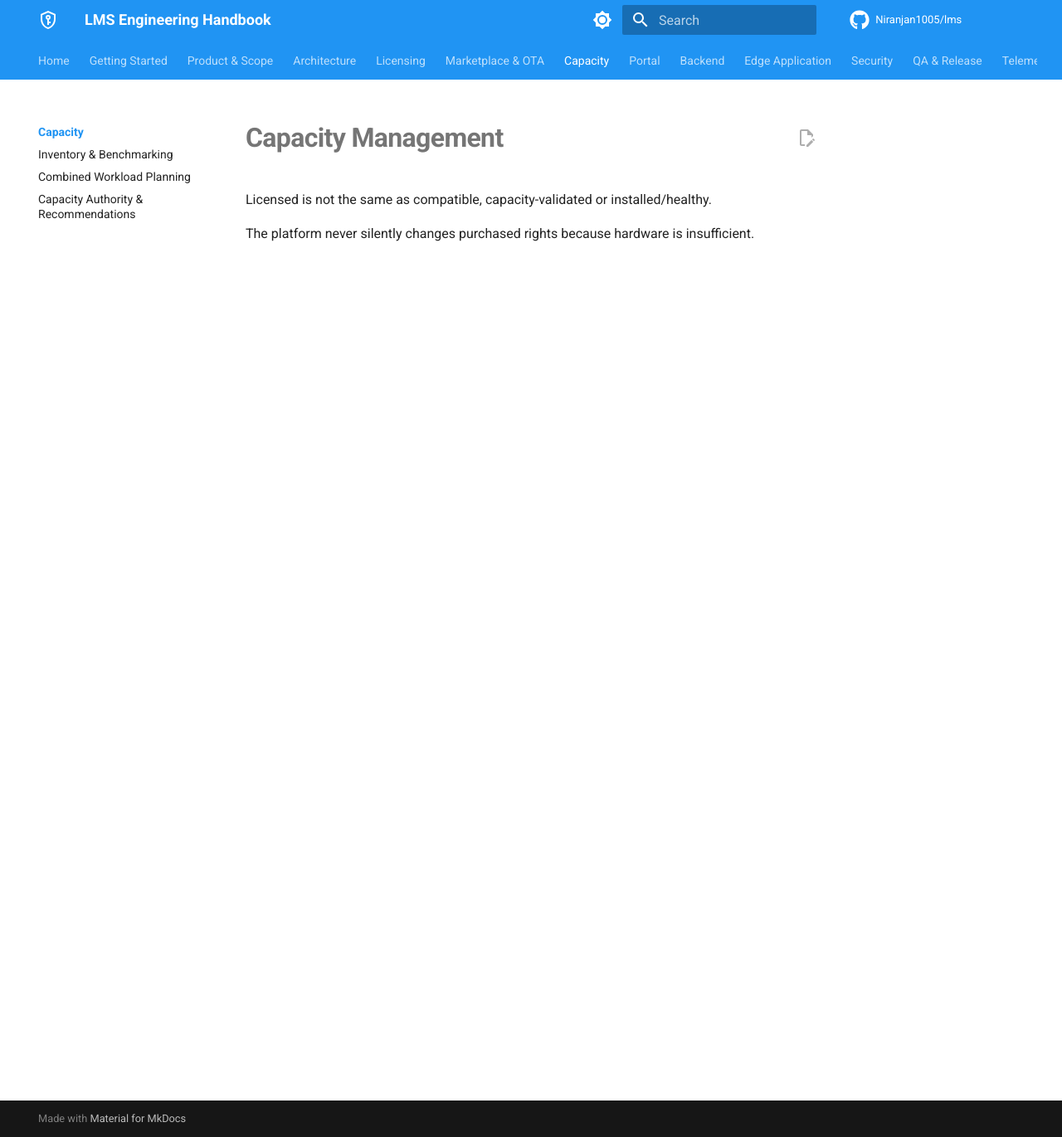
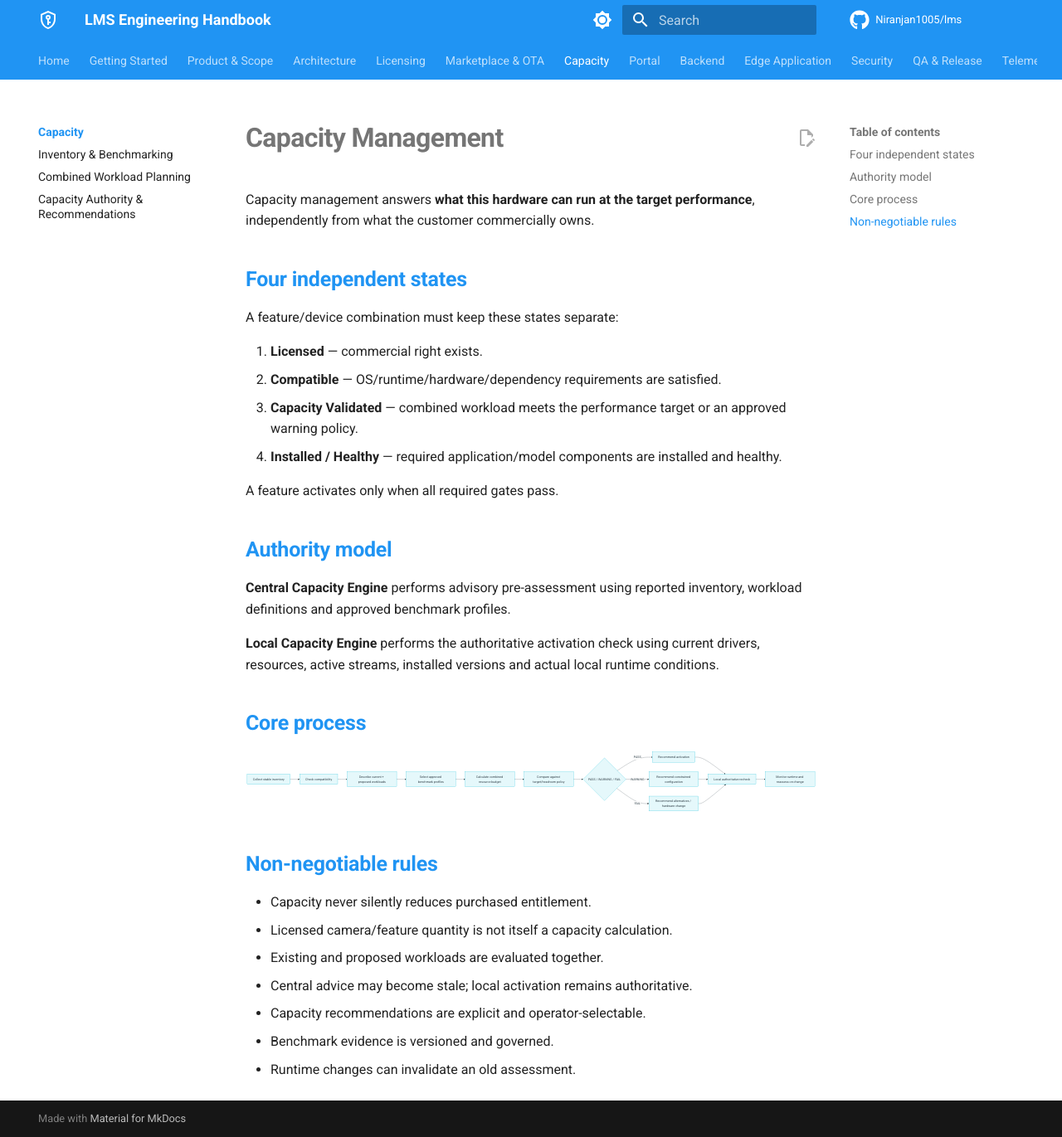
Before and after one commit to Niranjan1005/lms, an MkDocs documentation site: the page built from docs/capacity/index.md, in a window 1280 px wide and 1371 px high. Shown: the whole window at 83% size. Built offline with MkDocs 1.6.1 and Material for MkDocs 9.7.7, drawn with Linux system fonts in a browser that asks for light colours; comment, search, counter and statistics services are not loaded.

Commit message:
docs: make capacity overview implementation complete

```diff
--- a/docs/capacity/index.md
+++ b/docs/capacity/index.md
@@ -1,5 +1,49 @@
 # Capacity Management
 
-Licensed is not the same as compatible, capacity-validated or installed/healthy.
+Capacity management answers **what this hardware can run at the target performance**, independently from what the customer commercially owns.
 
-The platform never silently changes purchased rights because hardware is insufficient.
+## Four independent states
+
+A feature/device combination must keep these states separate:
+
+1. **Licensed** — commercial right exists.
+2. **Compatible** — OS/runtime/hardware/dependency requirements are satisfied.
+3. **Capacity Validated** — combined workload meets the performance target or an approved warning policy.
+4. **Installed / Healthy** — required application/model components are installed and healthy.
+
+A feature activates only when all required gates pass.
+
+## Authority model
+
+**Central Capacity Engine** performs advisory pre-assessment using reported inventory, workload definitions and approved benchmark profiles.
+
+**Local Capacity Engine** performs the authoritative activation check using current drivers, resources, active streams, installed versions and actual local runtime conditions.
+
+## Core process
+
+~~~mermaid
+flowchart LR
+    A[Collect stable inventory] --> B[Check compatibility]
+    B --> C[Describe current + proposed workloads]
+    C --> D[Select approved benchmark profiles]
+    D --> E[Calculate combined resource budget]
+    E --> F[Compare against target/headroom policy]
+    F --> G{PASS / WARNING / FAIL}
+    G -->|PASS| H[Recommend activation]
+    G -->|WARNING| I[Recommend constrained configuration]
+    G -->|FAIL| J[Recommend alternatives / hardware change]
+    H --> K[Local authoritative recheck]
+    I --> K
+    J --> K
+    K --> L[Monitor runtime and reassess on change]
+~~~
+
+## Non-negotiable rules
+
+- Capacity never silently reduces purchased entitlement.
+- Licensed camera/feature quantity is not itself a capacity calculation.
+- Existing and proposed workloads are evaluated together.
+- Central advice may become stale; local activation remains authoritative.
+- Capacity recommendations are explicit and operator-selectable.
+- Benchmark evidence is versioned and governed.
+- Runtime changes can invalidate an old assessment.
```
